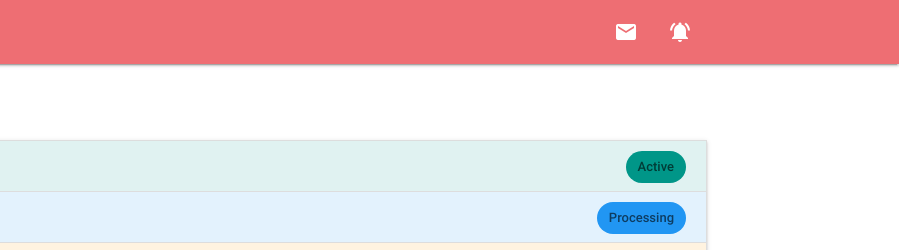
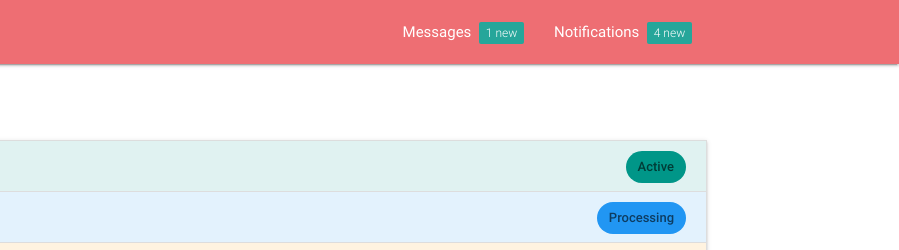
Before and after one commit to dvboerpage/dvboerpage, a website: page index.html in a window 1280 px wide. Shown: the top 250 px of the page, 381-1280 px from the left. Drawn offline with Linux system fonts and the light colour scheme.

Commit message:
investment vault

```diff
--- a/index.html
+++ b/index.html
@@ -18,8 +18,8 @@
 						<a href="#" data-activates="slide-out" class="button-collapse top-nav full show-on-large"><i class="material-icons">menu</i></a>
 					</div>
 					<ul class="right">
-						<li class="hide-on-med-and-down"><a href="#"><i class="material-icons">mail</i></a></li>
-						<li class="hide-on-med-and-down"><a href="#"><i class="material-icons">notifications_active</i></a></li>
+						<li class="hide-on-med-and-down"><a href="#">Messages <span class="new badge">1</span></a></li>
+						<li class="hide-on-med-and-down"><a href="#">Notifications <span class="new badge">4</span></a></li>
 						<li class="hide-on-large-only"><a href="#" class="dropdown-button" data-activates="dropdown1"><i class="material-icons">more_vert</i></a></li>
 					</ul>
 					<ul id="dropdown1" class="dropdown-content">
```
